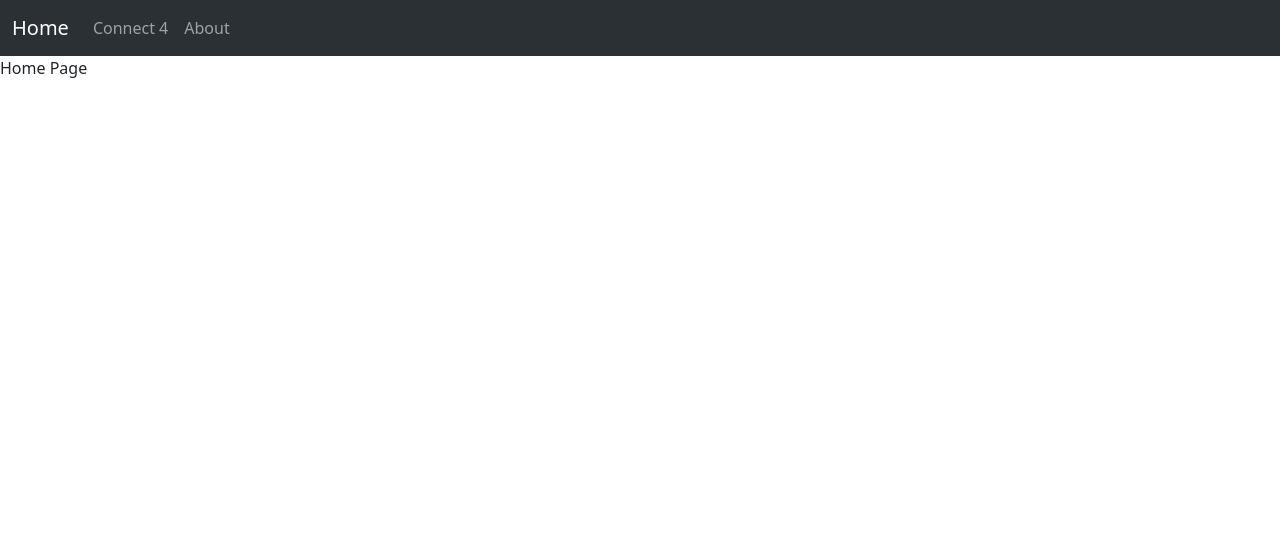
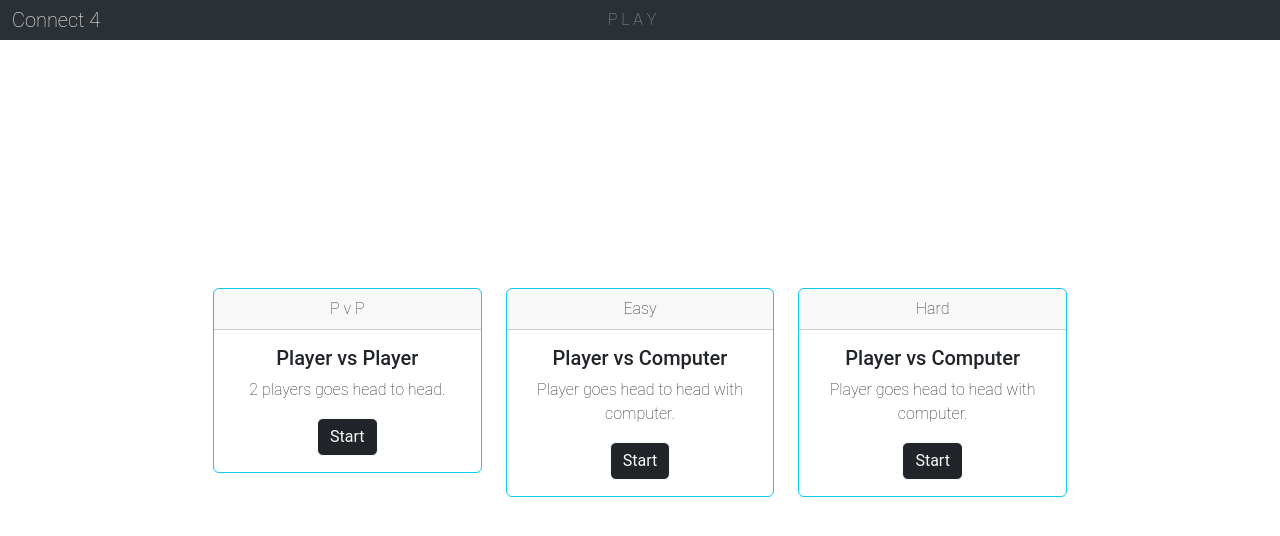
Before and after one commit to Rinzler8x/Connect-4, a React (Vite) app in the folder frontend/: page / in a window 1280 px wide. Shown: the top 536 px of the page. Built offline with nearby package versions, Linux system fonts and the light colour scheme.

Commit message:
modified navbar and added cards

```diff
--- a/frontend/index.html
+++ b/frontend/index.html
@@ -1,21 +1,21 @@
 <!doctype html>
 <html lang="en">
+
 <head>
   <meta charset="UTF-8" />
   <!-- <link rel="icon" type="image/svg+xml" href="/vite.svg" /> -->
   <meta name="viewport" content="width=device-width, initial-scale=1.0" />
   <title>Connect 4</title>
-    <link
-      href="https://cdn.jsdelivr.net/npm/bootstrap@5.3.3/dist/css/bootstrap.min.css"
-      rel="stylesheet" integrity="sha384-QWTKZyjpPEjISv5WaRU9OFeRpok6YctnYmDr5pNlyT2bRjXh0JMhjY6hW+ALEwIH"
-      crossorigin="anonymous">
+  <link href="https://cdn.jsdelivr.net/npm/bootstrap@5.3.3/dist/css/bootstrap.min.css" rel="stylesheet"
+    integrity="sha384-QWTKZyjpPEjISv5WaRU9OFeRpok6YctnYmDr5pNlyT2bRjXh0JMhjY6hW+ALEwIH" crossorigin="anonymous">
+  <script src="https://cdn.jsdelivr.net/npm/bootstrap@5.3.3/dist/js/bootstrap.bundle.min.js"
+    integrity="sha384-YvpcrYf0tY3lHB60NNkmXc5s9fDVZLESaAA55NDzOxhy9GkcIdslK1eN7N6jIeHz"
+    crossorigin="anonymous"></script>
 </head>
+
 <body>
   <div id="root"></div>
-    <script
-      src="https://cdn.jsdelivr.net/npm/bootstrap@5.3.3/dist/js/bootstrap.bundle.min.js"
-      integrity="sha384-YvpcrYf0tY3lHB60NNkmXc5s9fDVZLESaAA55NDzOxhy9GkcIdslK1eN7N6jIeHz"
-      crossorigin="anonymous"></script>
   <script type="module" src="/src/main.jsx"></script>
 </body>
+
 </html>
--- a/frontend/src/components/Connect4AlphaBeta.jsx
+++ b/frontend/src/components/Connect4AlphaBeta.jsx
@@ -1,5 +1,5 @@
 import React, { useDebugValue, useEffect, useState } from 'react';
-import './styleConnect4AlphaBeta.css';
+import './components stylesheets/styleConnect4AlphaBeta.css';
 
 function Connect4AlphaBeta() {
     const [board, setBoard] = useState([]);
--- a/frontend/src/components/Connect4MinMax.jsx
+++ b/frontend/src/components/Connect4MinMax.jsx
@@ -1,5 +1,5 @@
 import React, { useState } from 'react';
-import './styleConnect4AlphaBeta.css';
+import './components stylesheets/styleConnect4AlphaBeta.css';
 
 function Connect4MinMax() {
     const [board, setBoard] = useState([]);
--- a/frontend/src/components/NavBar.jsx
+++ b/frontend/src/components/NavBar.jsx
@@ -1,23 +1,26 @@
 import { Link } from "react-router-dom";
+import './components stylesheets/styleNavBar.css';
 
 function NavBar() {
-  return(
+    return (
         <>
-        <nav className="navbar navbar-expand-lg bg-body-tertiary" data-bs-theme="dark">
+            <nav className="navbar navbar-expand-lg fixed-top bg-body-tertiary p-0" data-bs-theme="dark">
                 <div className="container-fluid">
-                <Link className="navbar-brand" to="/">Home</Link>
+                    <Link className="navbar-brand" to="/">Connect 4</Link>
                     <button className="navbar-toggler" type="button" data-bs-toggle="collapse" data-bs-target="#navbarSupportedContent" aria-controls="navbarSupportedContent" aria-expanded="false" aria-label="Toggle navigation">
                         <span className="navbar-toggler-icon"></span>
                     </button>
-                <div className="collapse navbar-collapse" id="navbarSupportedContent">
-                    <ul className="navbar-nav me-auto mb-2 mb-lg-0">
+                    <div className="collapse navbar-collapse justify-content-center" id="navbarSupportedContent">
+                        <div className="tabs">
+                            <ul className="navbar-nav me-auto mb-2 mb-lg-0 text-center">
                                 <li className="nav-item">
-                        <Link className="nav-link" to="/connect4">Connect 4</Link>
+                                    <Link className="nav-link" to="/connect4">P L A Y</Link>
                                 </li>
-                        <li className="nav-item">
+                                {/* <li className="nav-item">
                             <Link className="nav-link" to="/about">About</Link>
-                        </li>
+                            </li> */}
                             </ul>
+                        </div>
                     </div>
                 </div>
             </nav>
--- /dev/null
+++ b/frontend/src/components/PlayCard.jsx
@@ -0,0 +1,20 @@
+import { Link } from "react-router-dom";
+
+function PlayCard({ header, title, description }) {
+
+  return (
+    <>
+      <div className="card border-info mb-3 text-center" style={{ maxWidth: '18rem' }}>
+        <div className="card-header">{header}</div>
+        <div className="card-body">
+          <h5 className="card-title">{title}</h5>
+          <p className="card-text">{description}</p>
+          <Link to="/connect4" className="btn btn-dark btn-outline-light">Start</Link>
+        </div>
+      </div>
+    </>
+  );
+
+}
+
+export default PlayCard;
--- /dev/null
+++ b/frontend/src/components/components stylesheets/styleNavBar.css
@@ -0,0 +1,8 @@
+*{
+  font-family: Roboto;
+  font-weight: 200;
+}
+
+.tabs{
+  margin-right: 120px;
+}
--- a/frontend/src/pages/Home.jsx
+++ b/frontend/src/pages/Home.jsx
@@ -1,10 +1,21 @@
+import { Link } from "react-router-dom";
 import NavBar from "../components/NavBar";
-
+import './pages stylesheets/styleHome.css';
+import PlayCard from "../components/PlayCard";
 function Home() {
-    return(
+    return (
         <>
             <NavBar />
-            <p>Home Page</p>
+
+            <div className="container text-center">
+                <div className="row">
+                    <div className="col"><PlayCard header={"P v P"} title={"Player vs Player"} description={"2 players goes head to head."} />
+                    </div>
+                    <div className="col"><PlayCard header={"Easy"} title={"Player vs Computer"} description={"Player goes head to head with computer."} />
+                    </div>
+                    <div className="col"><PlayCard header={"Hard"} title={"Player vs Computer"} description={"Player goes head to head with computer."} /></div>
+                </div>
+            </div>
         </>
     );
 }
--- /dev/null
+++ b/frontend/src/pages/pages stylesheets/styleHome.css
@@ -0,0 +1,4 @@
+/* *{
+  background-color: black;
+  color: white;
+} */
```
Also changed, not shown: frontend/src/components/components stylesheets/styleConnect4AlphaBeta.css (renamed from frontend/src/components/styleConnect4AlphaBeta.css). Lines whose indentation alone changed are shown as unchanged.
